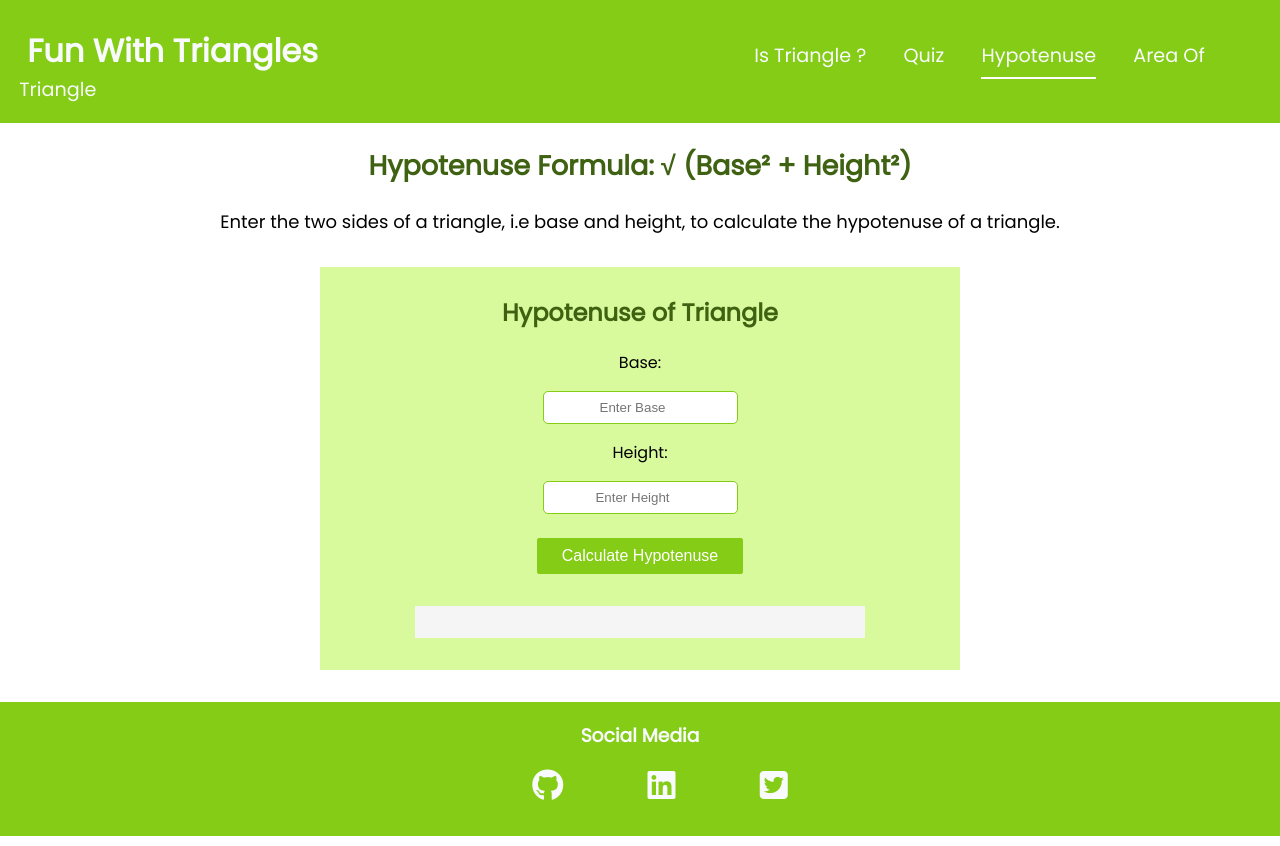
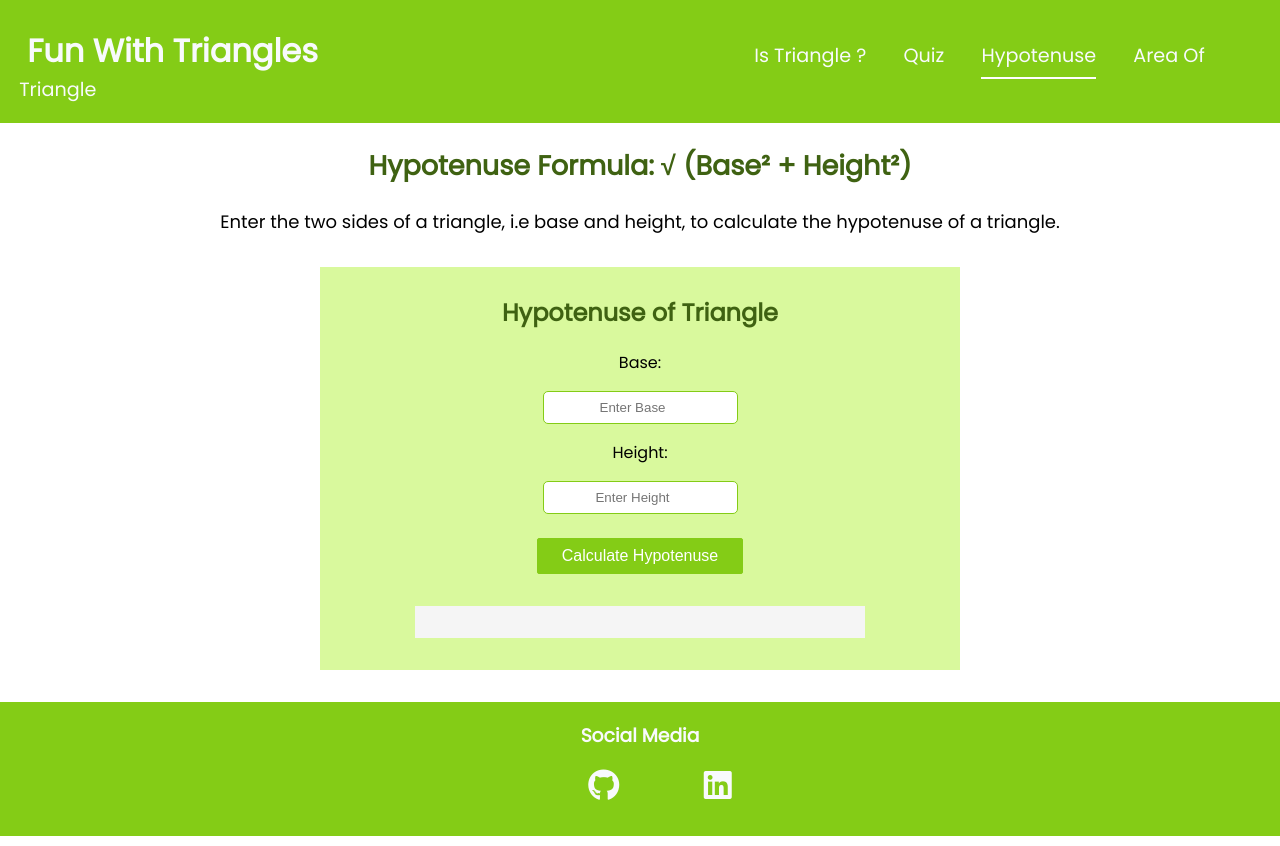
Before and after one commit to rahulmeher23/mark12-Fun-With-Triangles, a plain HTML site: page hypotenuse.html in a window 1280 px wide. Drawn offline with Linux system fonts and the light colour scheme.

Commit message:
refactor

```diff
--- a/hypotenuse.html
+++ b/hypotenuse.html
@@ -15,7 +15,7 @@
                 <li class="inline non-bullet"><a class="link" target="_blank" href="/index.html">Is Triangle ?</a></li>
                 <li class="inline non-bullet "><a class="link" href="/quiz.html">Quiz</a></li>
                 <li class="inline non-bullet"><a class="link active-link" target="_blank" href="">Hypotenuse</a></li>
-                <li class="inline non-bullet"><a class="link" target="_blank" href="">Area Of Triangle</Area></a></li>
+                <li class="inline non-bullet"><a class="link" target="_blank" href="/area.html">Area Of Triangle</Area></a></li>
             </ul>
         </div>
     </div>
@@ -45,10 +45,9 @@
 
     <footer class="social-media center" >
         <h3>Social Media</h3>
-        <ul>
+        <ul class="zero-side-padding ">
             <li class="inline non-bullet"><a class="link social-media-link" style = "color: #f8fafc" target="_blank" href="https://github.com/rahulmeher23"><i class="fa-brands fa-github favicon fa-2x"></i></a></li>
             <li class="inline non-bullet"><a class="link social-media-link" style = "color: #f8fafc"target="_blank" href="https://linkedin.com/in/rahul--meher"><i class="fa-brands fa-linkedin favicon fa-2x"></i></a></li>
-            <li class="inline non-bullet"><a class="link social-media-link" target="_blank" href="/NO TWITTER ACCOUNT"><i class="fa-brands fa-square-twitter favicon fa-2x"></i></a></li>
         </ul>
     </footer>
 
```
Also changed, not shown: quiz.html (+0 -1 lines).
